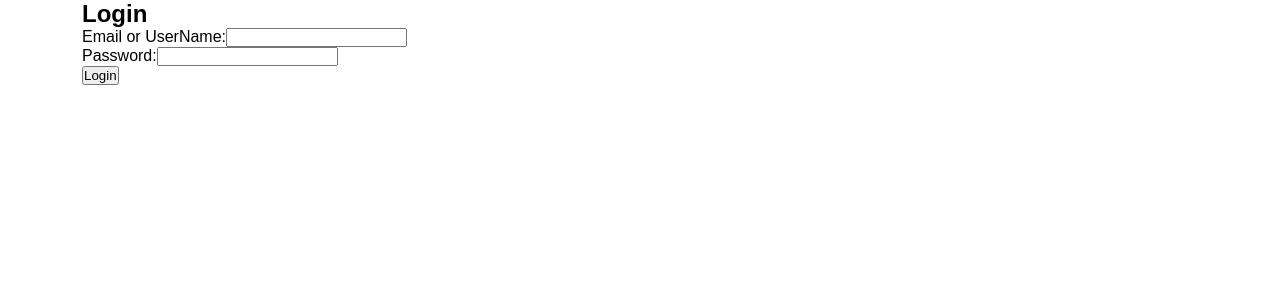
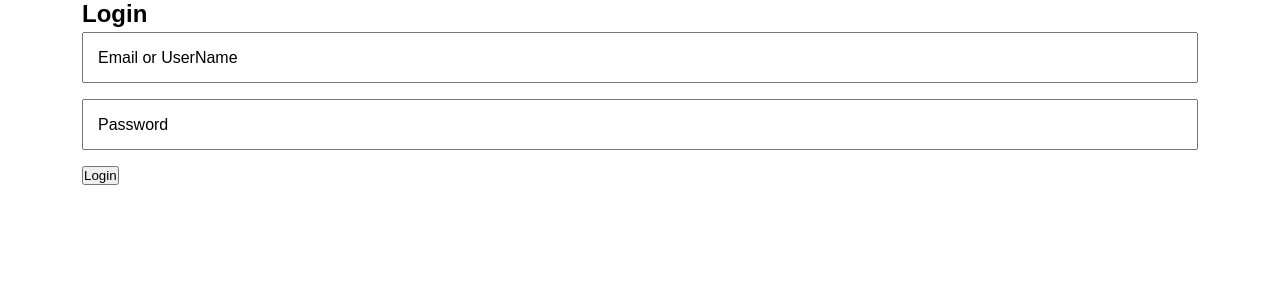
Before and after one commit to obayalhusein/edm-task, a React (Vite) app: page /login in a window 1280 px wide. Shown: the top 300 px of the page. Built offline with nearby package versions, Linux system fonts and the light colour scheme.

Commit message:
add input text field style

```diff
--- a/src/components/ui-elements/UiTextInput/index.tsx
+++ b/src/components/ui-elements/UiTextInput/index.tsx
@@ -16,14 +16,19 @@ const UiTextInput: React.FC<TextInputProps> = ({ name, label, type, value, onCha
   };
 
   return (
-    <div>
-      <label>{label}:</label>
+    <div className="ui-text-input">
+      <label className="ui-text-input-label">
         <input
             type={type}
             name={name}
             value={value}
             onChange={handleInputChange}
+            className={`ui-text-input-label-field ${value ? 'active' : ''}`}
         />
+        <div className="ui-text-input-label-text">
+            {label}
+        </div>
+      </label>
     </div>
   );
 };
--- a/src/components/ui-elements/UiTextInput/style.scss
+++ b/src/components/ui-elements/UiTextInput/style.scss
@@ -0,0 +1,37 @@
+.ui-text-input {
+    margin-top: .25rem;
+    margin-bottom: 1rem;
+
+    &-label {
+        position: relative;
+        display: flex;
+        align-items: center;
+        &-text {
+            position: absolute;
+            background-color: white;
+            padding: 0 .5rem;
+            margin-left: .5rem;
+            transition: .3s;
+        }
+
+        &-field {
+            width: 100%;
+            padding: 1rem;
+            &:focus,
+            &.active {
+                & + .ui-text-input-label-text {
+                    transform: scale(.75) translate(calc(-25% + 1rem), -2rem);
+                }
+            }
+            &:focus {
+                & + .ui-text-input-label-text {
+                    color: var(--primary-color);
+                }
+            }
+            &:focus-visible {
+                outline-color: var(--primary-color);
+            }
+        }
+    }
+
+}
--- a/src/styles/app.scss
+++ b/src/styles/app.scss
@@ -1,3 +1,5 @@
+@import 'variables/root';
+
 * {
     margin: 0;
     padding: 0;
--- /dev/null
+++ b/src/styles/variables/_root.scss
@@ -0,0 +1,3 @@
+:root {
+    --primary-color: #6400ff;
+}
```
Lines whose indentation alone changed are shown as unchanged.
